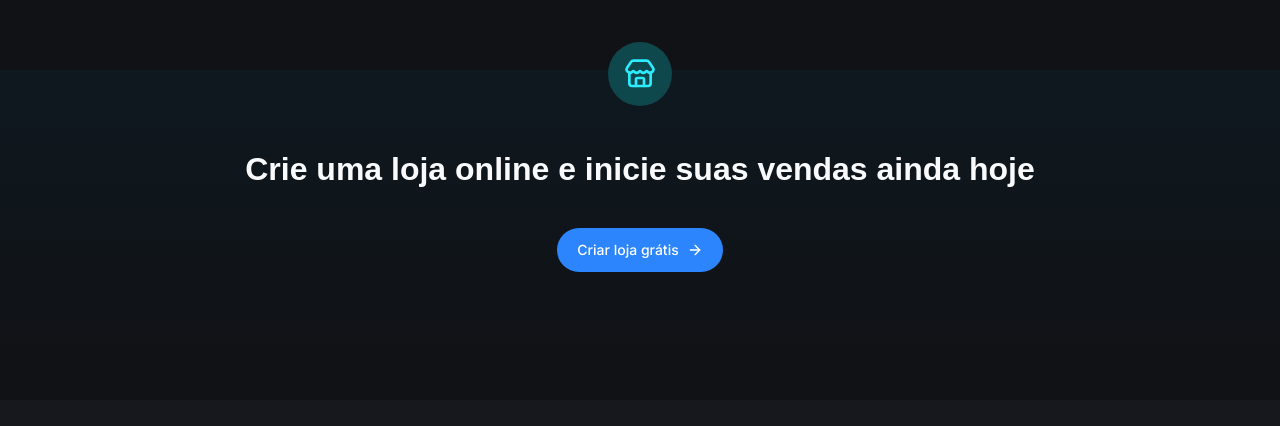
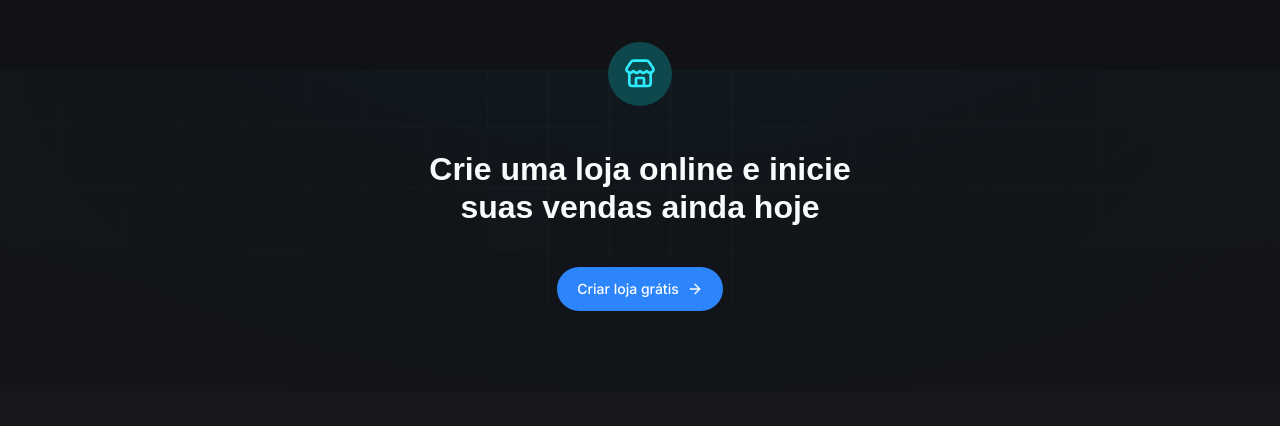
Before and after one commit to odevalison/next-site.set-rocketseat, a Next.js app: page / in a window 1280 px wide. Shown: the part 2099-2525 px from the top of the page. Built offline with nearby package versions, Linux system fonts and the light colour scheme; a web font is replaced by a local one.

Commit message:
feat: add image background on CallToActionSection and SupportSection components

```diff
--- a/src/components/call-to-action-section/call-to-action-section.tsx
+++ b/src/components/call-to-action-section/call-to-action-section.tsx
@@ -5,13 +5,15 @@ import { ArrowRight, Store } from "lucide-react";
 export const CallToActionSection = () => {
   return (
     <section className="text-white py-14 md:py-20 bg-gradient-to-b from-cyan-950/20 to-gray-700 relative mt-20">
-      <div className="container">
+      <div className="absolute inset-0 bg-[url('/background-footer.svg')] bg-cover bg-center bg-no-repeat opacity-90" />
+
+      <div className="absolute w-fit -top-7 left-[50%] -translate-x-1/2 p-4 rounded-full bg-cyan-300">
+        <Store className="size-8 text-cyan-100" />
+      </div>
+
+      <div className="container relative">
         <div className="flex flex-col items-center gap-8 md:gap-10 text-center">
-          <div className="absolute w-fit -top-7 p-4 rounded-full bg-cyan-300">
-            <Store className="size-8 text-cyan-100" />
-          </div>
-
-          <h2 className="font-sans text-balance text-heading-md md:text-heading-xl text-gray-100 text-center">
+          <h2 className="font-sans text-balance text-heading-md md:text-heading-xl text-gray-100 text-center md:max-w-md max-w-full">
             Crie uma loja online e inicie suas vendas ainda hoje
           </h2>
 
--- a/src/components/layout/layout.tsx
+++ b/src/components/layout/layout.tsx
@@ -24,7 +24,7 @@ export const Layout = ({ children }: LayoutProps) => {
       className={`${inter.variable} ${ptSansCaption.variable} relative flex flex-col min-h-screen bg-gray-700 font-inter`}
     >
       <Header />
-      <main className="flex-1 flex flex-col mt-10 mb-12">{children}</main>
+      <main className="flex-1 flex flex-col mt-10">{children}</main>
       <Footer />
     </div>
   );
--- a/src/components/support-section/support-section.tsx
+++ b/src/components/support-section/support-section.tsx
@@ -2,14 +2,16 @@ import { HeartHandshake, PaintbrushVertical, Store } from "lucide-react";
 
 export const SupportSection = () => {
   return (
-    <section className="mt-14 md:mt-28 py-12 md:py-32 bg-gradient-to-r from-gray-500 to-gray-700">
+    <section className="relative mt-14 md:mt-28 py-12 md:py-32 bg-gradient-to-r from-gray-500 to-gray-700">
+      <div className="absolute inset-0 hidden md:block bg-[url('/background-features.svg')] bg-cover bg-center bg-no-repeat opacity-90" />
+
       <div className="container flex flex-col items-center gap-8 md:gap-12">
-        <h2 className="font-sans text-balance text-center text-heading-md md:text-heading-xl text-gray-100">
+        <h2 className="font-sans text-balance text-center text-heading-md md:text-heading-xl text-gray-100 relative">
           Sua loja de afiliado, simples, do jeito que deveria ser
         </h2>
 
         <div className="grid gap-4 md:gap-6 grid-cols-1 md:grid-cols-3">
-          <div className="flex flex-col text-left gap-3 rounded-xl p-6 md:p-12 bg-blue-400">
+          <div className="flex flex-col text-left gap-3 rounded-xl p-6 md:p-12 bg-blue-400 z-10">
             <div className="flex p-2.5 w-fit items-center justify-center rounded-lg bg-blue-300 mb-5">
               <PaintbrushVertical className="size-6 text-white" />
             </div>
@@ -26,7 +28,7 @@ export const SupportSection = () => {
             </div>
           </div>
 
-          <div className="flex flex-col text-left gap-3 rounded-xl p-6 md:p-12 bg-cyan-300">
+          <div className="flex flex-col text-left gap-3 rounded-xl p-6 md:p-12 bg-cyan-300 z-10">
             <div className="flex p-2.5 w-fit items-center justify-center rounded-lg bg-cyan-200 mb-5">
               <Store className="size-6 text-white" />
             </div>
@@ -43,7 +45,7 @@ export const SupportSection = () => {
             </div>
           </div>
 
-          <div className="flex flex-col text-left gap-3 rounded-xl p-6 md:p-12 bg-blue-400">
+          <div className="flex flex-col text-left gap-3 rounded-xl p-6 md:p-12 bg-blue-400 z-10">
             <div className="flex p-2.5 w-fit items-center justify-center rounded-lg bg-blue-300 mb-5">
               <HeartHandshake className="size-6 text-white" />
             </div>
```
Also changed, not shown: public/background-features.svg (added), public/background-footer.svg (added).
